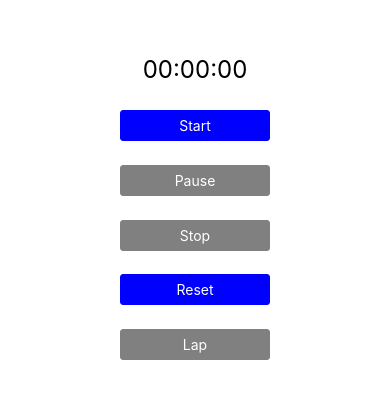
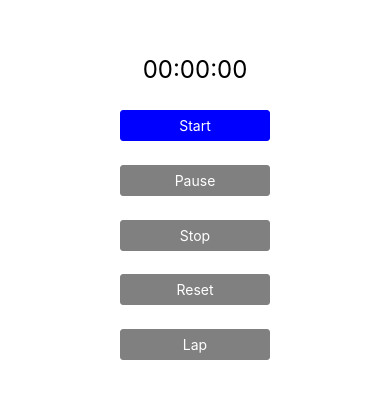
Before and after one commit to Shopify/eng-intern-assessment-react-native, a React Native app: screen / in a window 390 px wide. Shown: the part 327-726 px from the top of the page. Built offline with nearby package versions, Linux system fonts and the light colour scheme.

Commit message:
Added disabling logic for 'Reset' button

```diff
--- a/src/ButtonGroup.tsx
+++ b/src/ButtonGroup.tsx
@@ -37,6 +37,7 @@ const ButtonGroup = ({
                 text={"Stop"}
             />
             <StopWatchButton
+                disabled={isInitial}
                 onPress={onPressReset}
                 text="Reset"
             />
```
